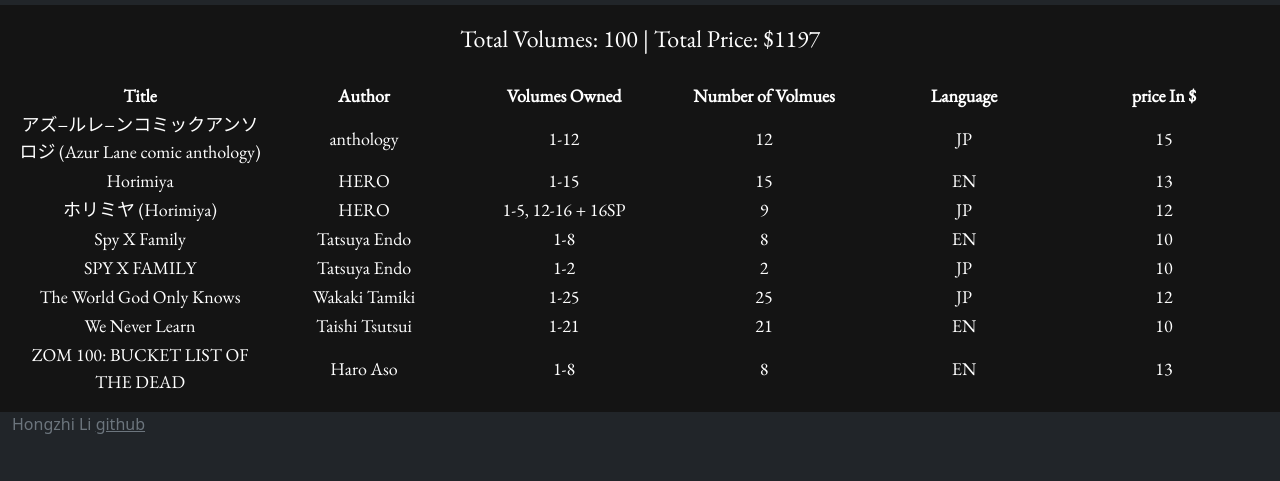
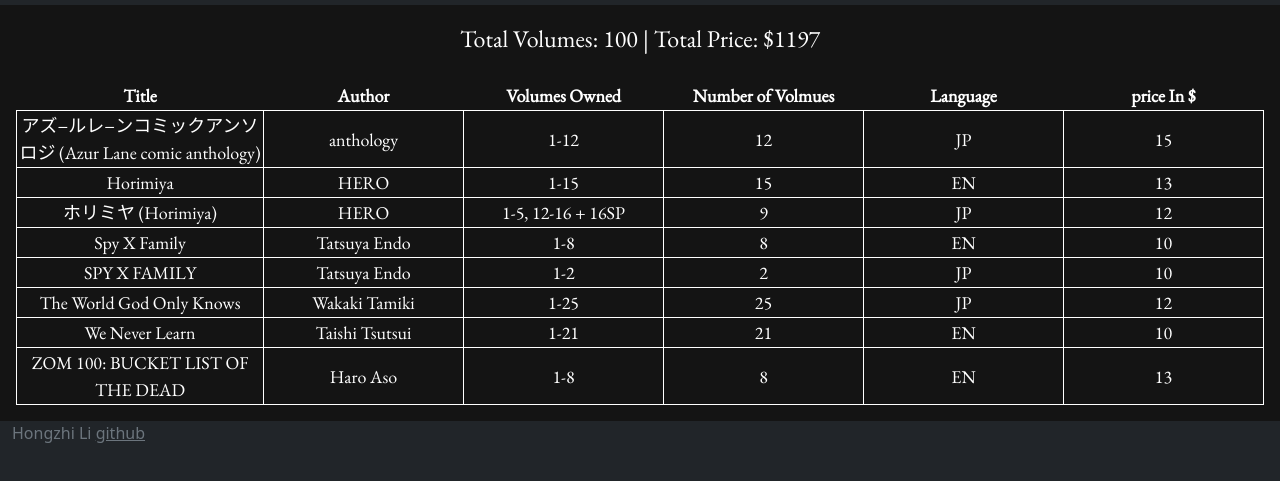
Before and after one commit to hongzhilig/startup, a plain HTML site: page mainpage.html in a window 1280 px wide. Shown: the part 121-602 px from the top of the page. Drawn offline with nearby package versions, Linux system fonts and the light colour scheme.

Commit message:
Made it easier to see with borders

```diff
--- a/main.css
+++ b/main.css
@@ -65,8 +65,12 @@
 
 th {
   cursor: pointer;
+  border-bottom: 1px white solid !important;
 }
 
 td {
+  border-bottom: 1px white solid !important;
+  border-left: 1px white solid !important;
+  border-right: 1px white solid !important;
   min-width: 200px;
 }
```
